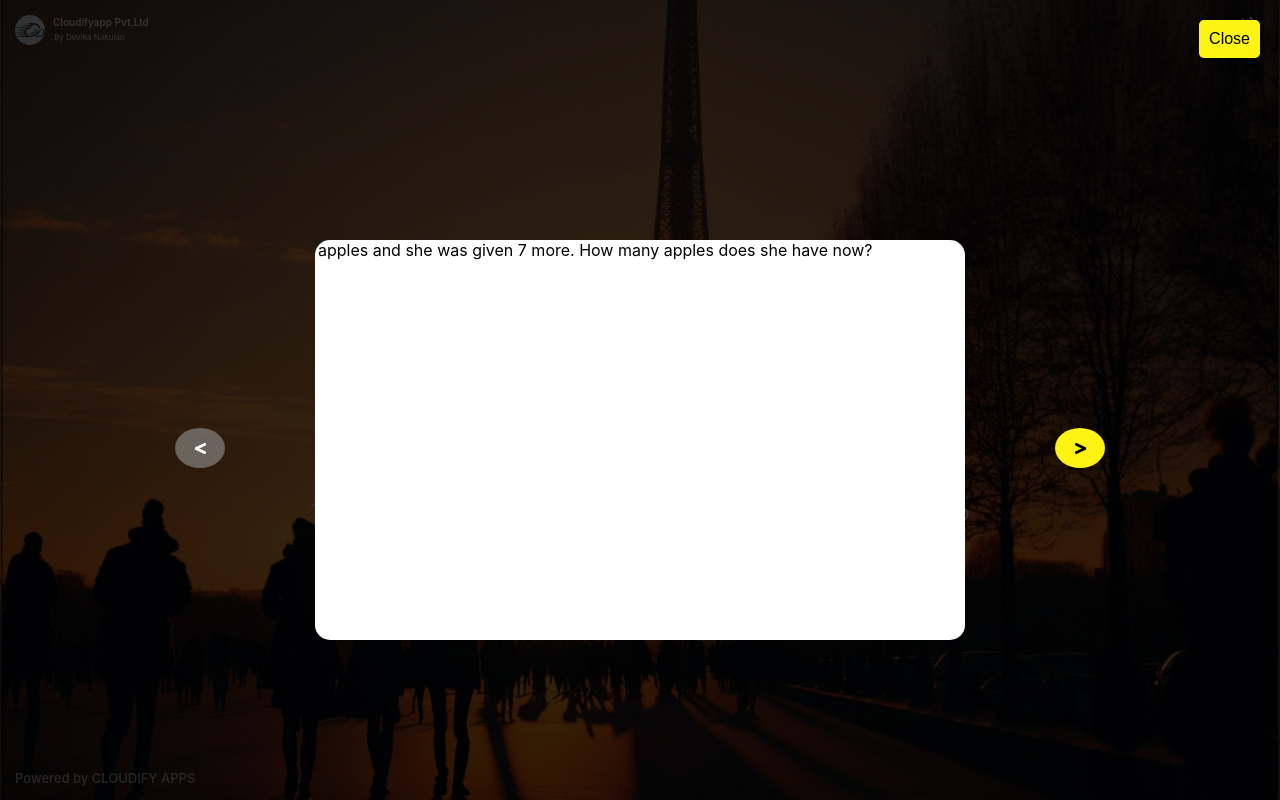
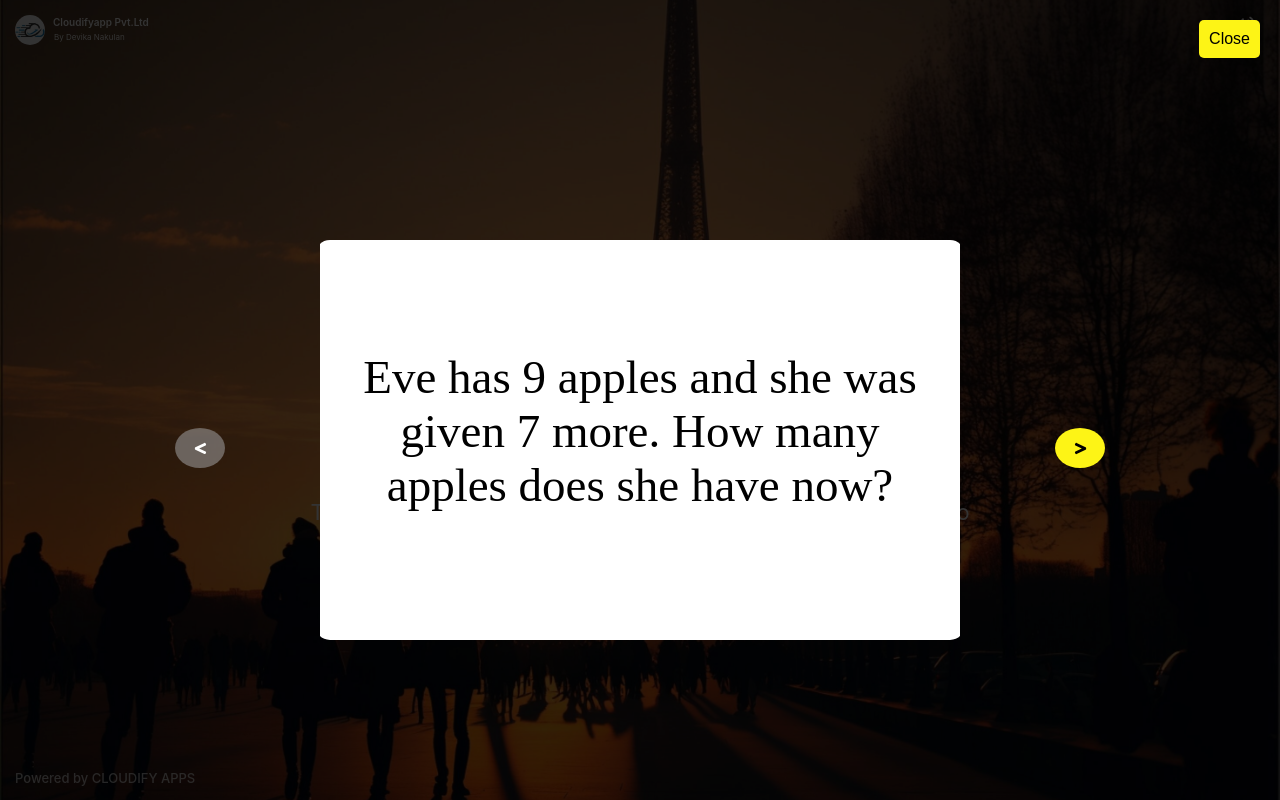
Before and after one commit to devu11/CARD_FLIP_REACT_APP, a React (Create React App) app: page / in a window 1280 px wide. Both pictures are taken after a click on the button "Lets Play". Built offline with nearby package versions, Linux system fonts and the light colour scheme.

Commit message:
added title

```diff
--- a/src/components/Slider/Slider.css
+++ b/src/components/Slider/Slider.css
@@ -28,7 +28,7 @@
 }
 
 .slider-card {
-  min-width: 800px;
+  width: 650px;
   min-height: 400px;
   background: #fff;
   display: flex;
@@ -36,10 +36,26 @@
   justify-content: center;
   margin: 0 5px;
   display: none;
+  padding: 20px;
+  box-sizing: border-box;
+  overflow: hidden;
+  text-align: center;
+  word-wrap: break-word;
+
 }
+
 
 .slider-card.active {
   display: block;
+}
+
+.slider-card p {
+  line-height: 54px;
+  margin-top: 90px;
+  font-size: 47px;
+  font-family:serif;
+  font-weight: 500;
+  text-align: center;
 }
 
 .slider-nav {
@@ -60,18 +76,22 @@
   top: 60%;
   transform: translateY(-50%);
 }
+
 .slider-nav:hover {
   background-color: #fdf416;
   color: black;
 }
+
 .slider-nav.prev {
   left: -150px;
 }
+
 .slider-nav.next {
   right: -150px;
   background: #fdf416;
   color: black;
 }
+
 .slider-nav.next:hover {
   width: 52px;
   height: 42px;
--- a/src/components/Slider/Slider.jsx
+++ b/src/components/Slider/Slider.jsx
@@ -1,5 +1,5 @@
 import React, { useState } from "react";
-import { FaLessThan ,FaGreaterThan } from "react-icons/fa";
+import { FaLessThan, FaGreaterThan } from "react-icons/fa";
 import "./Slider.css";
 
 const Slider = ({ onClose }) => {
@@ -31,26 +31,22 @@ const Slider = ({ onClose }) => {
     <div className="slider-container">
       <div className="slider">
         <button className="slider-nav prev" onClick={handlePrevClick}>
-        <FaLessThan  style={{ fontSize: "15px" }} />
+          <FaLessThan style={{ fontSize: "15px" }} />
         </button>
         <div className="slider-content">
-          <div className={`slider-card ${currentIndex === 0 ? "active" : ""}`}>{slidesContent[0]}</div>
-          <div className={`slider-card ${currentIndex === 1 ? "active" : ""}`}>{slidesContent[1]}</div>
-          <div className={`slider-card ${currentIndex === 2 ? "active" : ""}`}>{slidesContent[2]}</div>
-          <div className={`slider-card ${currentIndex === 3 ? "active" : ""}`}>{slidesContent[3]}</div>
-          <div className={`slider-card ${currentIndex === 4 ? "active" : ""}`}>{slidesContent[4]}</div>
-          <div className={`slider-card ${currentIndex === 5 ? "active" : ""}`}>{slidesContent[5]}</div>
-          <div className={`slider-card ${currentIndex === 6 ? "active" : ""}`}>{slidesContent[6]}</div>
-          <div className={`slider-card ${currentIndex === 7 ? "active" : ""}`}>{slidesContent[7]}</div>
-          <div className={`slider-card ${currentIndex === 8 ? "active" : ""}`}>{slidesContent[8]}</div>
-          <div className={`slider-card ${currentIndex === 9 ? "active" : ""}`}>{slidesContent[9]}</div>
+          {slidesContent.map((content, index) => (
+            <div key={index} className={`slider-card ${currentIndex === index ? "active" : ""}`}>
+              <p>{content}</p>
+            </div>
+          ))}
         </div>
         <button className="slider-nav next" onClick={handleNextClick}>
-        <FaGreaterThan  style={{ fontSize: "15px" }}/>
+          <FaGreaterThan style={{ fontSize: "15px" }} />
         </button>
       </div>
       <button className="close-button" onClick={onClose}>Close</button>
     </div>
   );
 };
+
 export default Slider;
```
